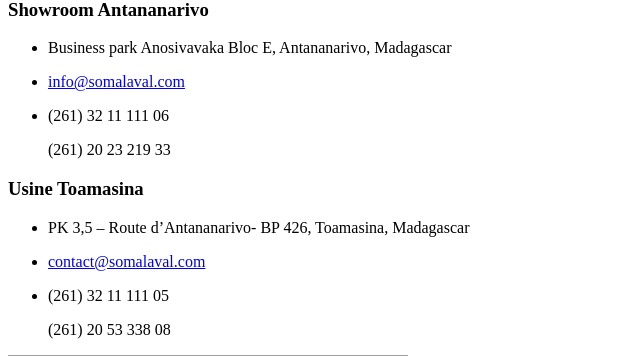
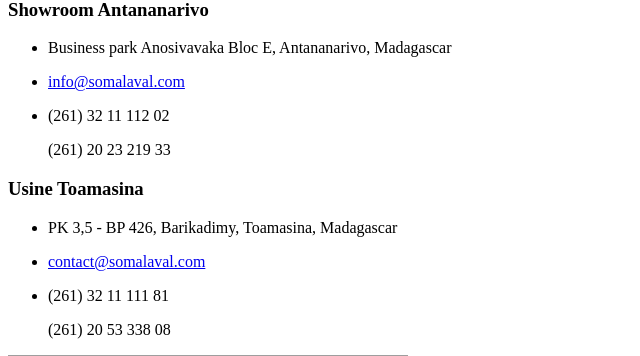
Before and after one commit to LucasEsti/somalaval, a PHP site: template templates/layout/page.html.twig in a window 1280 px wide. Shown: the part 1441-1797 px from the top of the page, without its empty margins (0-640 px from the left). Run offline with PHP 8.4, Linux system fonts and the light colour scheme; the template is opened without the code that fills it, so the values that code supplies are empty; some libraries are stand-ins or nearby versions; grey boxes are pictures that could not be loaded.

Commit message:
numero footer

```diff
--- a/templates/layout/page--front.html.twig
+++ b/templates/layout/page--front.html.twig
@@ -145,7 +145,7 @@
 									</li>
 									<li class="item">
 										<i class="fa fa-phone"></i>
-										<p>(261) 32 11 111 06</p>
+										<p>(261) 32 11 112 02</p>
 										<p>(261) 20 23 219 33</p>
 									</li>
 								</ul>
@@ -161,7 +161,7 @@
 								<ul class="footer-block-contant address-footer">
 									<li class="item">
 										<i class="fa fa-map-marker"></i>
-										<p>PK 3,5 – Route d’Antananarivo- BP 426, Toamasina, Madagascar</p>
+										<p>PK 3,5 -  BP 426, Barikadimy, Toamasina, Madagascar</p>
 									</li>
 									<li class="item">
 										<i class="fa fa-envelope"></i>
@@ -171,7 +171,7 @@
 									</li>
 									<li class="item">
 										<i class="fa fa-phone"></i>
-										<p>(261) 32 11 111 05</p>
+										<p>(261) 32 11 111 81</p>
 										<p>(261) 20 53 338 08</p>
 									</li>
 								</ul>
--- a/templates/layout/page.html.twig
+++ b/templates/layout/page.html.twig
@@ -216,7 +216,7 @@
 									</li>
 									<li class="item">
 										<i class="fa fa-phone"></i>
-										<p>(261) 32 11 111 06</p>
+										<p>(261) 32 11 112 02</p>
 										<p>(261) 20 23 219 33</p>
 									</li>
 								</ul>
@@ -232,7 +232,7 @@
 								<ul class="footer-block-contant address-footer">
 									<li class="item">
 										<i class="fa fa-map-marker"></i>
-										<p>PK 3,5 – Route d’Antananarivo- BP 426, Toamasina, Madagascar</p>
+										<p>PK 3,5 -  BP 426, Barikadimy, Toamasina, Madagascar</p>
 									</li>
 									<li class="item">
 										<i class="fa fa-envelope"></i>
@@ -242,7 +242,7 @@
 									</li>
 									<li class="item">
 										<i class="fa fa-phone"></i>
-										<p>(261) 32 11 111 05</p>
+										<p>(261) 32 11 111 81</p>
 										<p>(261) 20 53 338 08</p>
 									</li>
 								</ul>
```
